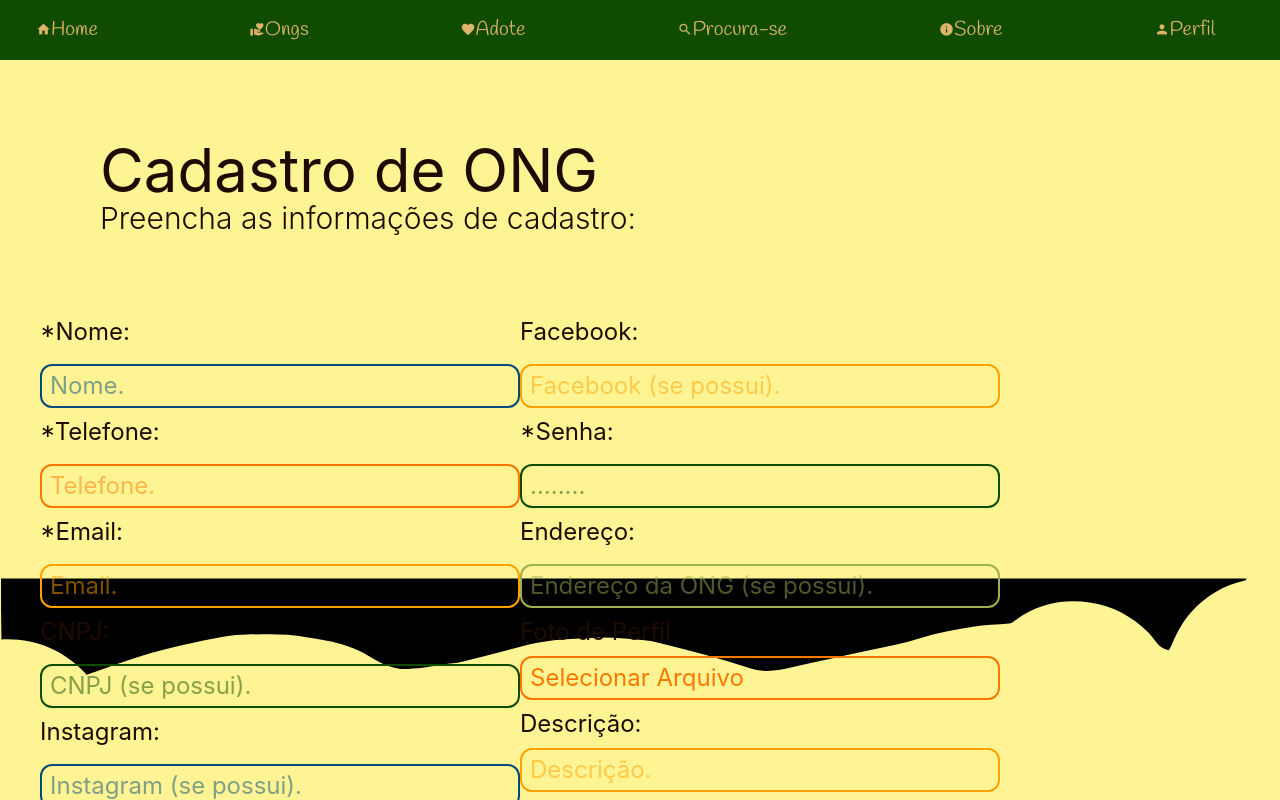
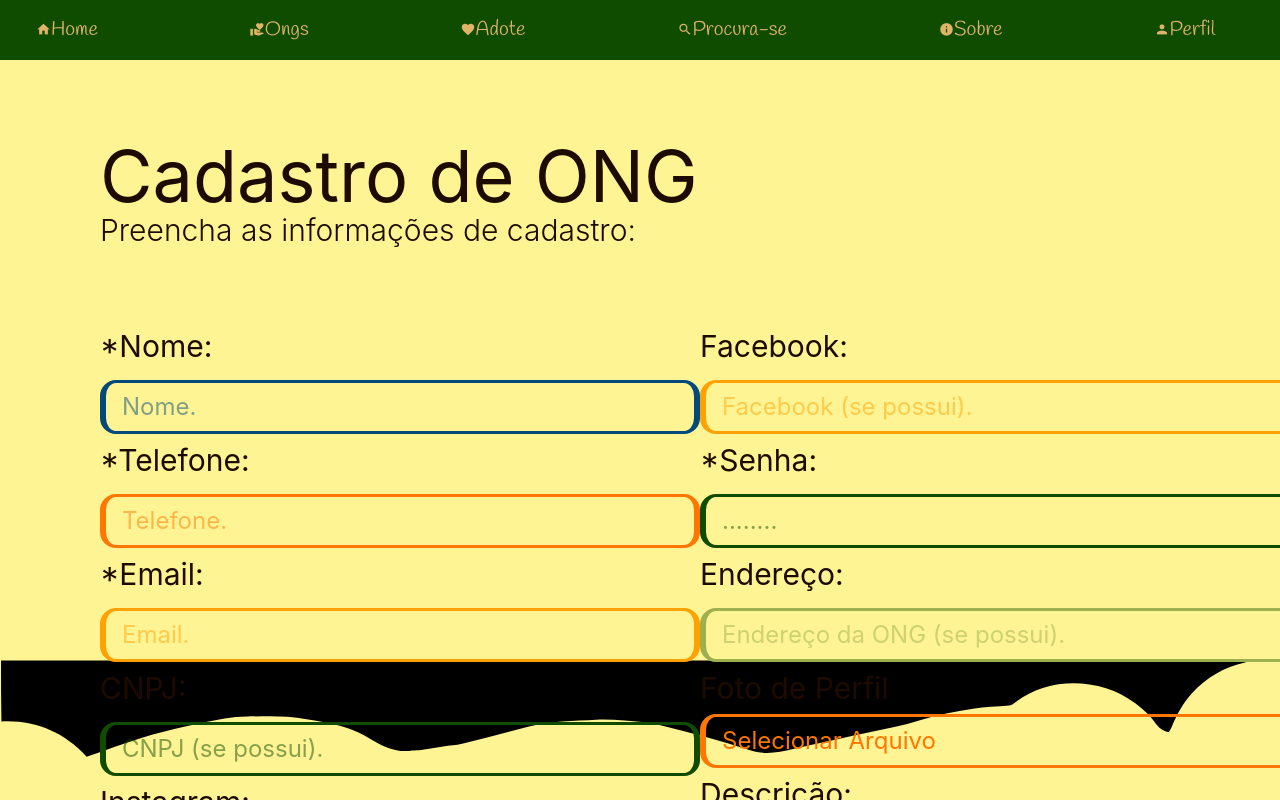
Before and after one commit to CaritasPets/Front-End, a Vue app: page /ongs/sign-up in a window 1280 px wide. Shown: the top 800 px of the page. Built offline with nearby package versions, Linux system fonts and the light colour scheme.

Commit message:
FEAT: Small improvements #37

```diff
--- a/src/components/OngForm.vue
+++ b/src/components/OngForm.vue
@@ -19,14 +19,14 @@ function onFileChange(event) {
 }
 </script>
 <template>
-  <form action="" class="">
-    <div class="flex">
+  <form action="" class="relative z-10">
+    <div class="flex justify-around">
       <div class="">
         <ul>
           <li class="flex flex-col gap-y-2">
-            <label class="text-2xl text-[#1E0B00]">*Nome:</label>
+            <label class="text-3xl text-[#1E0B00]">*Nome:</label>
             <input
-              class="text-2xl text-[#03497B] py-1 px-2 my-2 border-2 rounded-xl w-120"
+              class="text-2xl text-[#03497B] py-2 px-4 my-2 border-x-6 border-y-3 rounded-2xl w-150"
               placeholder="Nome."
               v-model="nome"
               type="text"
@@ -34,9 +34,9 @@ function onFileChange(event) {
             />
           </li>
           <li class="flex flex-col gap-y-2">
-            <label class="text-2xl text-[#1E0B00]">*Telefone:</label>
+            <label class="text-3xl text-[#1E0B00]">*Telefone:</label>
             <input
-              class="text-2xl text-[#FF7700] py-1 px-2 my-2 border-2 rounded-xl w-120"
+              class="text-2xl text-[#FF7700] py-2 px-4 my-2 border-x-6 border-y-3 rounded-2xl w-150"
               placeholder="Telefone."
               v-model="telefone"
               type="text"
@@ -44,9 +44,9 @@ function onFileChange(event) {
             />
           </li>
           <li class="flex flex-col gap-y-2">
-            <label class="text-2xl text-[#1E0B00]">*Email:</label>
+            <label class="text-3xl text-[#1E0B00]">*Email:</label>
             <input
-              class="text-2xl text-[#FDA202] py-1 px-2 my-2 border-2 rounded-xl w-120"
+              class="text-2xl text-[#FDA202] py-2 px-4 my-2 border-x-6 border-y-3 rounded-2xl w-150"
               placeholder="Email."
               v-model="email"
               type="email"
@@ -54,18 +54,18 @@ function onFileChange(event) {
             />
           </li>
           <li class="flex flex-col gap-y-2">
-            <label class="text-2xl text-[#1E0B00]">CNPJ:</label>
+            <label class="text-3xl text-[#1E0B00]">CNPJ:</label>
             <input
-              class="text-2xl text-[#104C00] py-1 px-2 my-2 border-2 rounded-xl w-120"
+              class="text-2xl text-[#104C00] py-2 px-4 my-2 border-x-6 border-y-3 rounded-2xl w-150"
               placeholder="CNPJ (se possui)."
               v-model="cnpj"
               type="text"
             />
           </li>
           <li class="flex flex-col gap-y-2">
-            <label class="text-2xl text-[#1E0B00]">Instagram:</label>
+            <label class="text-3xl text-[#1E0B00]">Instagram:</label>
             <input
-              class="text-2xl text-[#03497B] py-1 px-2 my-2 border-2 rounded-xl w-120"
+              class="text-2xl text-[#03497B] py-2 px-4 my-2 border-x-6 border-y-3 rounded-2xl w-150"
               placeholder="Instagram (se possui)."
               v-model="instagram"
               type="text"
@@ -76,18 +76,18 @@ function onFileChange(event) {
       <div>
         <ul>
           <li class="flex flex-col gap-y-2">
-            <label class="text-2xl text-[#1E0B00]">Facebook:</label>
+            <label class="text-3xl text-[#1E0B00]">Facebook:</label>
             <input
-              class="text-2xl text-[#FDA202] py-1 px-2 my-2 border-2 rounded-xl w-120"
+              class="text-2xl text-[#FDA202] py-2 px-4 my-2 border-x-6 border-y-3 rounded-2xl w-150"
               placeholder="Facebook (se possui)."
               v-model="facebook"
               type="text"
             />
           </li>
           <li class="flex flex-col gap-y-2">
-            <label class="text-2xl text-[#1E0B00]">*Senha:</label>
+            <label class="text-3xl text-[#1E0B00]">*Senha:</label>
             <input
-              class="text-2xl text-[#104C00] py-1 px-2 my-2 border-2 rounded-xl w-120"
+              class="text-2xl text-[#104C00] py-2 px-4 my-2 border-x-6 border-y-3 rounded-2xl w-150"
               placeholder="........"
               v-model="password"
               type="password"
@@ -95,20 +95,20 @@ function onFileChange(event) {
             />
           </li>
           <li class="flex flex-col gap-y-2">
-            <label class="text-2xl text-[#1E0B00]">Endereço:</label>
+            <label class="text-3xl text-[#1E0B00]">Endereço:</label>
             <input
-              class="text-2xl text-[#9EAF50] py-1 px-2 my-2 border-2 rounded-xl w-120"
+              class="text-2xl text-[#9EAF50] py-2 px-4 my-2 border-x-6 border-y-3 rounded-2xl w-150"
               placeholder="Endereço da ONG (se possui)."
               v-model="endereco"
               type="text"
             />
           </li>
           <li class="flex flex-col">
-            <p class="text-2xl text-[#1E0B00]">Foto de Perfil</p>
+            <p class="text-3xl text-[#1E0B00]">Foto de Perfil</p>
             <input id="fileInput" class="hidden" type="file" @change="onFileChange" />
             <label
             for="fileInput"
-            class="text-2xl text-[#FF7700] border-2 py-1 px-2 my-2 rounded-xl w-120 cursor-pointer"
+            class="text-2xl text-[#FF7700] py-2 px-4 my-2 border-x-6 border-y-3 rounded-2xl w-150 cursor-pointer"
             >Selecionar Arquivo</label>
             <div v-if="foto" class="text-xl text-[#FF7700]">
               <p>Arquivo para foto selecionado:</p>
@@ -116,9 +116,9 @@ function onFileChange(event) {
             </div>
           </li>
           <li class="flex flex-col">
-            <label class="text-2xl text-[#1E0B00]">Descrição:</label>
+            <label class="text-3xl text-[#1E0B00]">Descrição:</label>
             <input
-              class="text-2xl text-[#FDA202] py-1 px-2 my-2 border-2 rounded-xl w-120"
+              class="text-2xl text-[#FDA202] py-2 px-4 my-2 border-x-6 border-y-3 rounded-2xl w-150"
               placeholder="Descrição."
               v-model="username"
               type="text"
--- a/src/views/CadastroOng.vue
+++ b/src/views/CadastroOng.vue
@@ -4,10 +4,10 @@ import OngForm from '../components/OngForm.vue'
 <template>
   <section class="bg-[#FFF493] pt-20 px-10">
     <div class="z-10 relative pl-15 mb-20">
-      <h2 class="text-6xl text-[#1E0B00]">Cadastro de ONG</h2>
+      <h2 class="text-7xl text-[#1E0B00]">Cadastro de ONG</h2>
       <p class="text-3xl text-[#1E0B00] font-light">Preencha as informações de cadastro:</p>
     </div>
-    <OngForm class="z-10 relative" />
+    <OngForm class="pl-15 z-10 relative" />
   </section>
   <img
     class="w-[100%] transform-[translateY(-50%)] bg-[#FFF493] absolute z-0"
```
